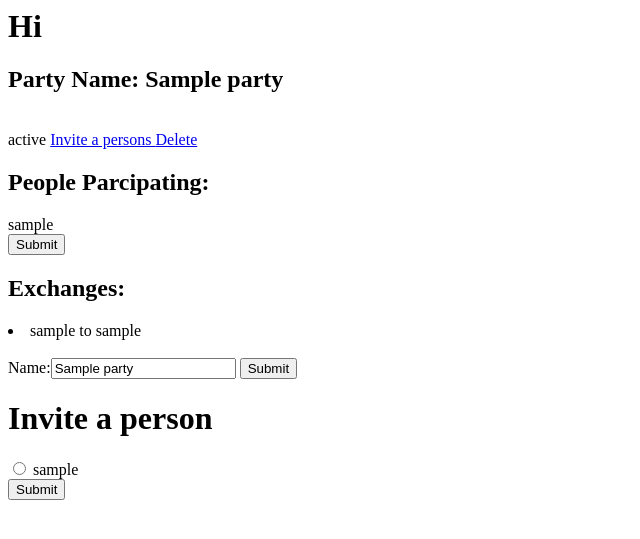
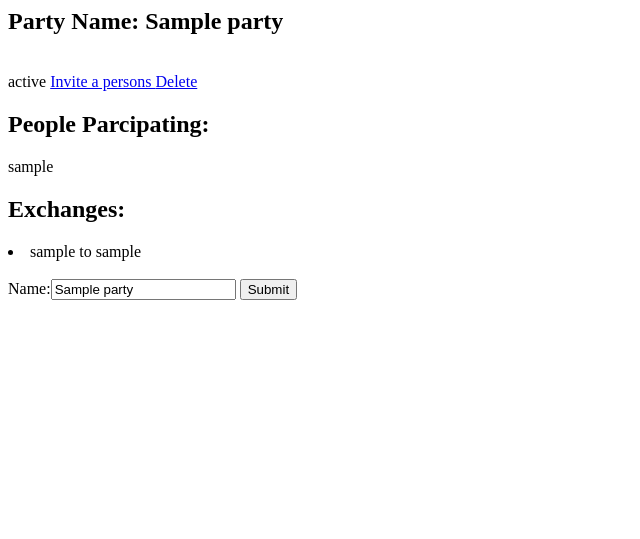
Before and after one commit to AmberOlson/gift_exchange, a Django app: page /party/1/view/ in a window 1280 px wide. Shown: the top 539 px of the page, without its empty margins (0-640 px from the left). Run offline with Django 3.2, Linux system fonts and the light colour scheme; a user stored in the database is signed in; tables that the repository leaves empty hold one stand-in row (values such as "Sample post").

Commit message:
made only one exchange possible

```diff
--- a/exchange/models.py
+++ b/exchange/models.py
@@ -15,6 +15,6 @@ class Participant(models.Model):
         unique_together = (("party", "user"),)
 
 class Exchange(models.Model):
-    party = models.ForeignKey(Party)
+    party = models.OneToOneField(Party)
     giver = models.ForeignKey(Participant, related_name="giver")
     receiver = models.ForeignKey(Participant, related_name="receiver")
--- a/exchange/templates/party_view.html
+++ b/exchange/templates/party_view.html
@@ -1,4 +1,4 @@
-<h1> Hi </h1>
+
 <h2> Party Name: {{party.name}} </h2>
 <br>
 {{party.status}}
@@ -11,15 +11,18 @@
   {{p.user}}<br>
 {% endfor %}
 
+
+{% if not exchanges %}
   <form action="{% url 'party_exchange' party.id %}" method="post">
     {% csrf_token %}
-  <input type="submit" value="Submit" />
+    <input type="submit" value="Create Exchange" />
   </form>
-
+{% else %}
   <h2> Exchanges: </h2>
   {% for e in exchanges %}
     <li> {{e.giver.user}} to {{e.receiver.user}}</li><br>
   {% endfor %}
+{% endif %}
 
 <form action="{% url 'party_view' party.id %}" method="post">
     {% csrf_token %}
@@ -27,7 +30,7 @@
     <input type="submit" value="Submit" />
 </form>
 
-<h1> Invite a person </h1>
+<!-- <h1> Invite a person </h1>
 
 <form action="{% url 'party_participant_create' party.id %}" method="post">
     {% csrf_token %}
@@ -36,4 +39,4 @@
       <label for="choice{{ forloop.counter }}">{{ user.username }}</label><br />
     {% endfor %}
     <input type="submit" value="Submit" />
-</form>
+</form> -->
```
Also changed, not shown: exchange/migrations/0006_auto_20170118_1817.py (added), exchange/migrations/0007_auto_20170118_1819.py (added). Lines whose indentation alone changed are shown as unchanged.
